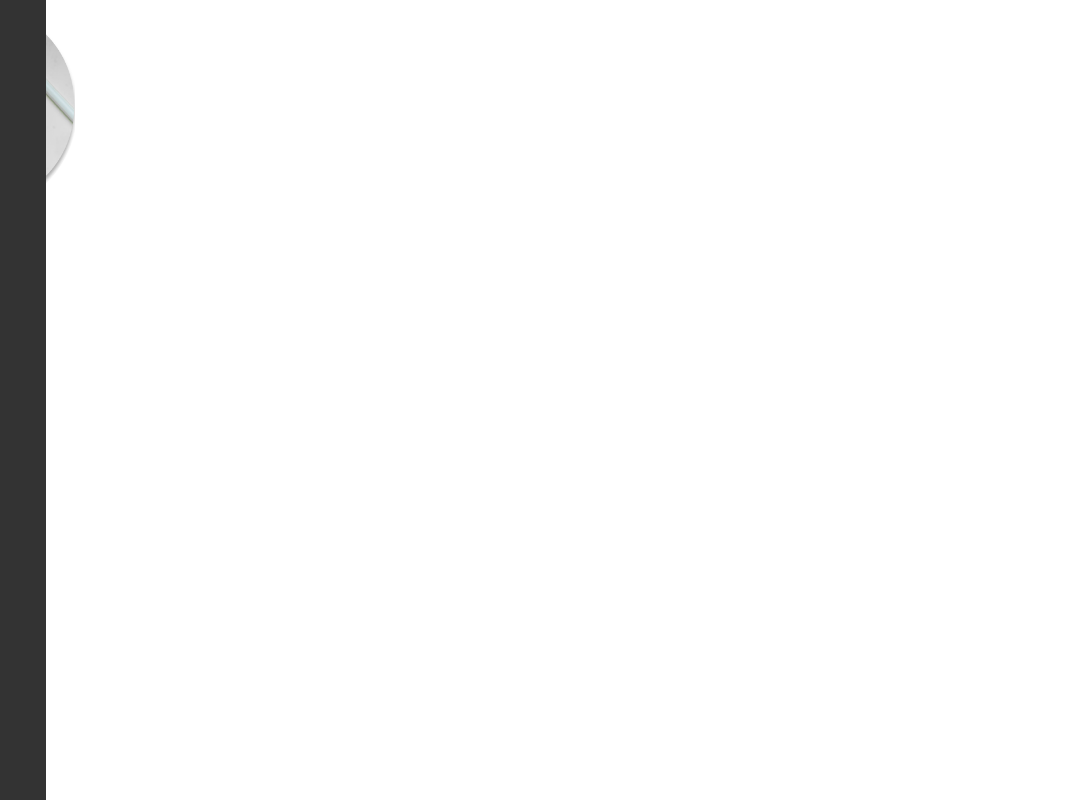
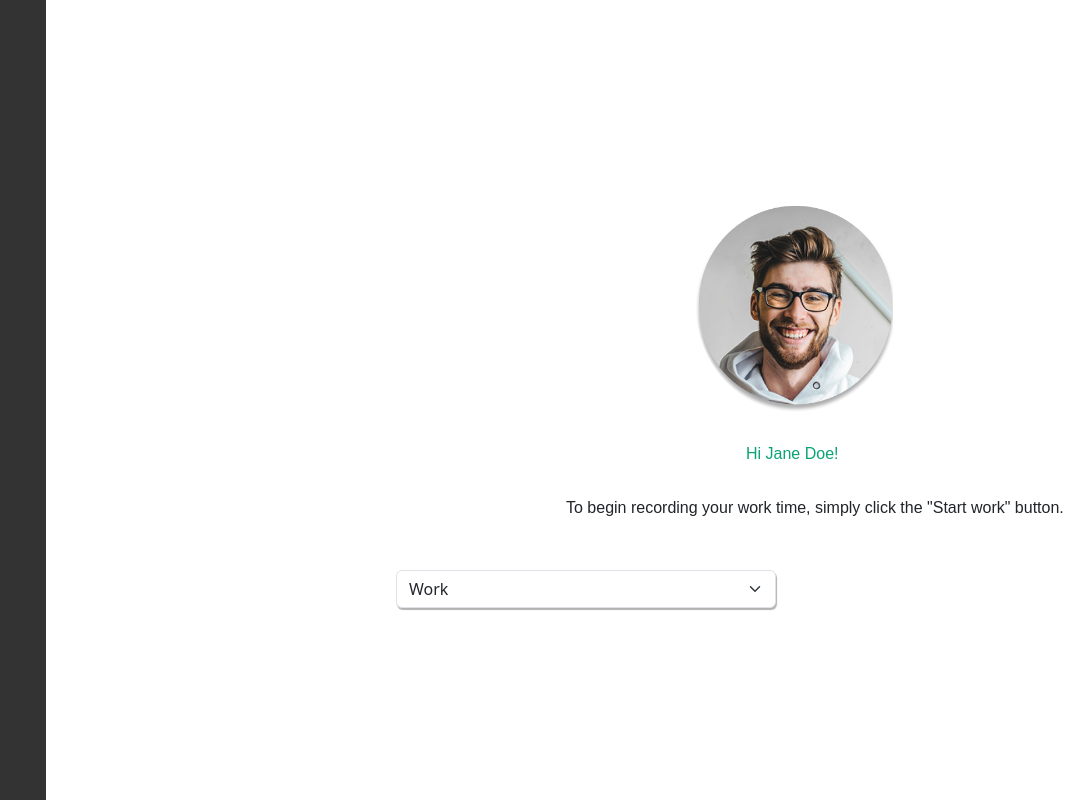
Before and after one commit to Rappyyy/DTR_Start_Stop_Project, a plain HTML site: page index.html in a window 1280 px wide. Shown: the whole page, without its empty margins (204-1280 px from the left). Drawn offline with nearby package versions, Linux system fonts and the light colour scheme.

Commit message:
Working on it

```diff
--- a/index.css
+++ b/index.css
@@ -19,11 +19,31 @@
 .sidebar a:hover {
   background-color: #555;
 }
-.main_container {
-  display: flex;
-  justify-content: center;
-}
 
 #profile {
   width: 200px;
 }
+
+.main_container {
+  margin-left: 900px;
+  margin-top: 200px;
+}
+
+#hi {
+  margin-top: 30px;
+  margin-left: 50px;
+  color: #09a374;
+  font-family: "Poppins", sans-serif;
+}
+
+#To_begin_text {
+  margin-top: 30px;
+  margin-left: -130px;
+  font-family: "Poppins", sans-serif;
+}
+
+.form-select {
+  margin-top: 50px;
+  margin-left: -300px;
+  box-shadow: 1px 2px 1px rgba(0, 0, 0, 0.3);
+}
--- a/index.html
+++ b/index.html
@@ -14,13 +14,22 @@
   </head>
   <body>
     <div class="sidebar"></div>
-    <div class="main container">
+    <div class="main_container">
       <img
         id="profile"
         class="rounded-circle shadow-4-strong"
         alt="profile"
         src="imgs\profile.png"
       />
+      <p id="hi">Hi Jane Doe!</p>
+      <p id="To_begin_text">
+        To begin recording your work time, simply click the "Start work" button.
+      </p>
+
+      <select class="form-select" aria-label="Default select example">
+        <option selected>Work</option>
+        <option value="1">Meeting</option>
+      </select>
     </div>
 
     <script
```
